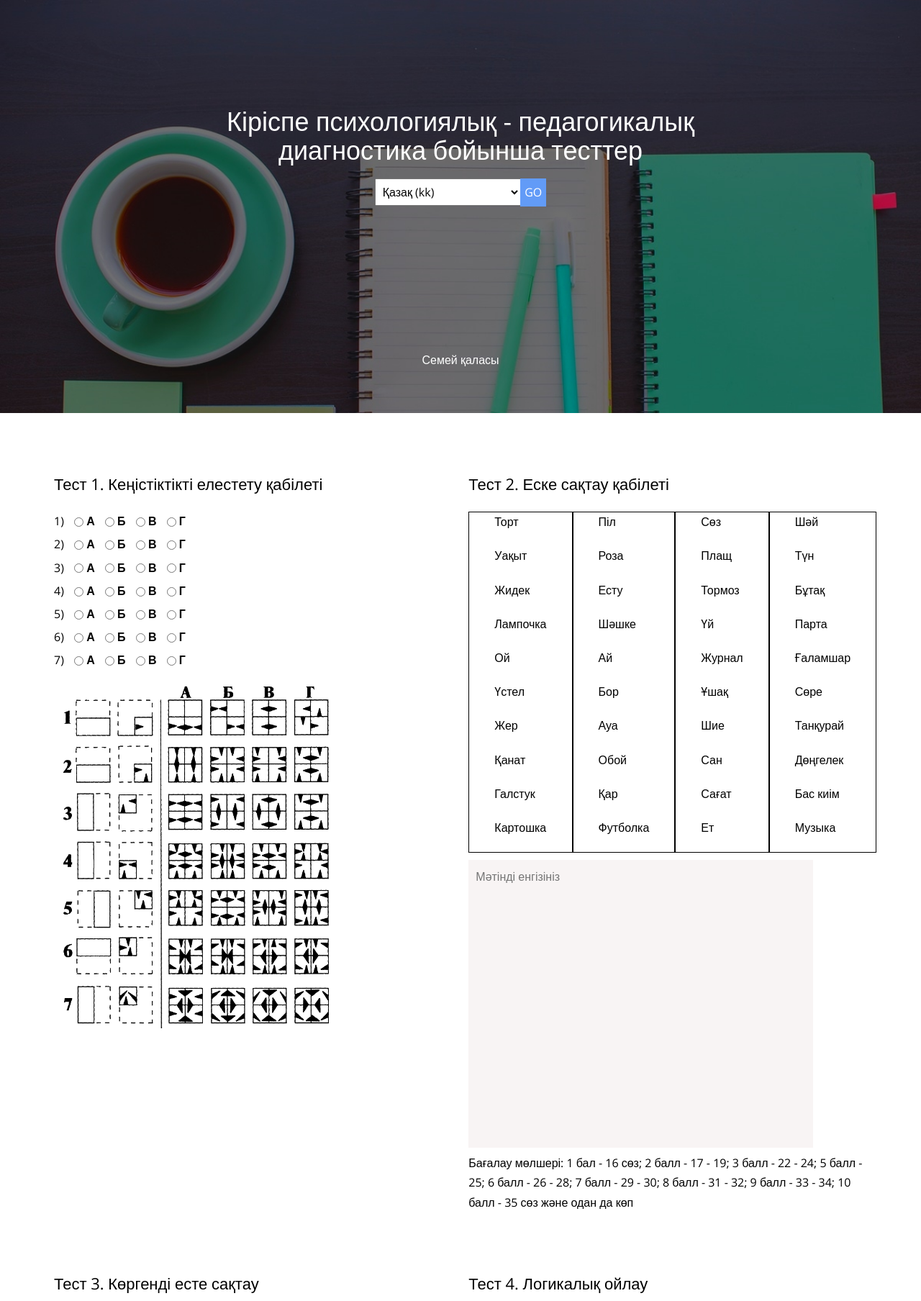
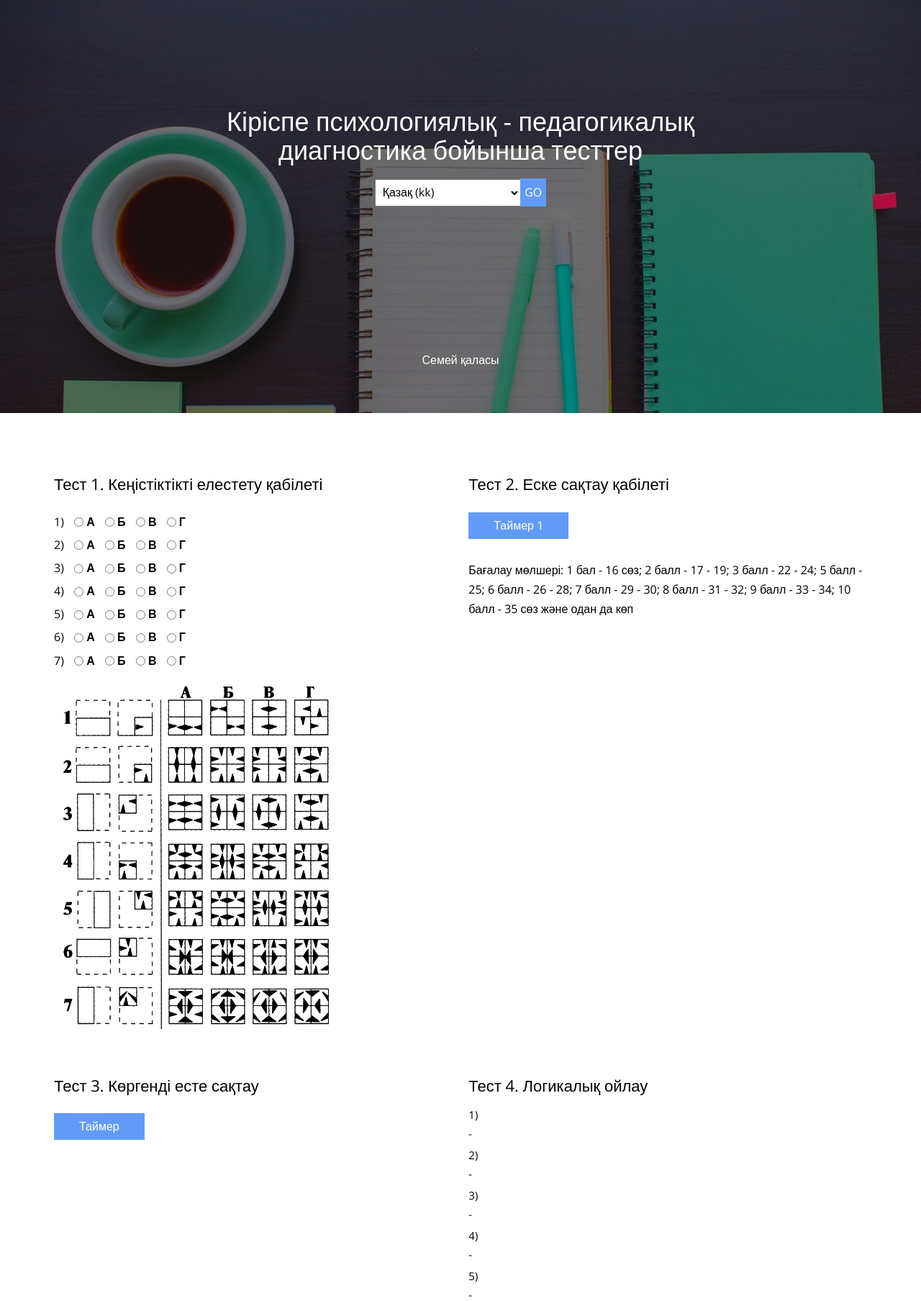
Before and after one commit to Sling-J/sfec-testing, a Django app: template Diplom/templates/Diplom/test.html in a window 1280 px wide. Shown: the part 122-1930 px from the top of the page at 72% size. Run offline with Django 3.2, Linux system fonts and the light colour scheme; data comes from the database, SQL or seed files in the repository; both versions use the stored data as it was after the commit; tables that the repository leaves empty hold one stand-in row (values such as "Sample post"); the template is opened without the code that fills it: values that come from a table or form of the project are taken from there, most other values are stand-ins (such as "Sample title", 1, 10 or a date in 2020); some libraries are stand-ins or nearby versions.

Commit message:
Timer to second test

```diff
--- a/Diplom/static/css/style.css
+++ b/Diplom/static/css/style.css
@@ -1200,7 +1200,8 @@
 	font-size: 22px;
 }
 
-#it-3-btn {
+#it-3-btn,
+.it-2-btn {
 	margin-bottom: 20px;
 	background: #629BF7;
 	border: none;
@@ -1211,21 +1212,25 @@
 	transition: all 0.1s;
 }
 
-#it-3-btn:active {
+#it-3-btn:active,
+.it-2-btn:active {
 	-webkit-box-shadow: inset 0px 0px 36px -13px rgba(0,0,0,0.75);
 		-moz-box-shadow: inset 0px 0px 36px -13px rgba(0,0,0,0.75);
 		     box-shadow: inset 0px 0px 36px -13px rgba(0,0,0,0.75);
 }
 
-#it-3-btn:disabled {
+#it-3-btn:disabled,
+.it-2-btn:disabled {
 	background: #9BC8EA;
 }
 
+.it-2-timer,
 .it-3-timer {
 	display: inline-block;
 	margin-left: 20px;
 }
 
+.it-2-timer,
 .it-3-timer,
 .it-3-question,
 .it-3-visibility {
@@ -1368,13 +1373,20 @@
 	background: #487FD6;
 }
 
+.test_2 {
+	/* display: flex; */
+	padding-bottom: 10px;
+}
 
-.test_2 {
-	display: flex;
-	padding-bottom: 10px;
+#test-2-textarea,
+.it-2-btn-2,
+.it-2-btn-3,
+.it-2-btn-4 {
+	display: none;
 }
 
 .test_2_item {
 	border: 1px solid black;
-	padding: 0 35px;
+	display: none;
+	text-align: center;
 }
--- a/Diplom/static/js/main.js
+++ b/Diplom/static/js/main.js
@@ -118,6 +118,117 @@
       }, 60000)
    });
 
+   $('#it-2-btn').click(function() {
+      const textArea = $('#test-2-textarea');
+      const testItem1 = $('.test_2_item-1');
+      const counter = $('.it-2-timer');
+      const duration = 800;
+      let str = 45;
+      $(this).prop('disabled', 'true');
+      counter.html(str + ' сек');
+      testItem1.fadeIn();
+      counter.fadeIn(duration);
+
+
+      const timer = setInterval(() => counter.html((str--) - 1 + ' сек'), 1000);
+
+      setTimeout(() => {
+         clearInterval(timer);
+         textArea.fadeIn(duration);
+         testItem1.hide();
+         counter.hide();
+      }, 45000)
+
+      setTimeout(() => {
+         textArea.hide(duration);
+         $(this).hide();
+         $('#it-2-btn-2').show();
+      }, 90000)
+   })
+
+   $('#it-2-btn-2').click(function() {
+      const textArea = $('#test-2-textarea');
+      const testItem1 = $('.test_2_item-2');
+      const counter = $('.it-2-timer');
+      const duration = 800;
+      let str = 45;
+      $(this).prop('disabled', 'true');
+
+      counter.html(str + ' сек');
+      testItem1.fadeIn();
+      counter.fadeIn(duration);
+
+      const timer = setInterval(() => counter.html((str--) - 1 + ' сек'), 1000);
+
+      setTimeout(() => {
+         clearInterval(timer);
+         textArea.fadeIn(duration);
+         testItem1.hide();
+         counter.hide();
+      }, 45000)
+
+      setTimeout(() => {
+         textArea.hide(duration);
+         $(this).hide();
+         $('#it-2-btn-3').show();
+      }, 90000)
+   })
+
+   $('#it-2-btn-3').click(function() {
+      const textArea = $('#test-2-textarea');
+      const testItem1 = $('.test_2_item-3');
+      const counter = $('.it-2-timer');
+      const duration = 800;
+      let str = 45;
+      $(this).prop('disabled', 'true');
+
+      counter.html(str + ' сек');
+      testItem1.fadeIn();
+      counter.fadeIn(duration);
+
+      const timer = setInterval(() => counter.html((str--) - 1 + ' сек'), 1000);
+
+      setTimeout(() => {
+         clearInterval(timer);
+         textArea.fadeIn(duration);
+         testItem1.hide();
+         counter.hide();
+      }, 45000)
+
+      setTimeout(() => {
+         textArea.hide(duration);
+         $(this).hide();
+         $('#it-2-btn-4').show();
+      }, 90000)
+   })
+
+   $('#it-2-btn-4').click(function() {
+      const textArea = $('#test-2-textarea');
+      const testItem1 = $('.test_2_item-4');
+      const counter = $('.it-2-timer');
+      const duration = 800;
+      let str = 45;
+      $(this).prop('disabled', 'true');
+
+      counter.html(str + ' сек');
+      testItem1.fadeIn();
+      counter.fadeIn(duration);
+
+      const timer = setInterval(() => counter.html((str--) - 1 + ' сек'), 1000);
+
+      setTimeout(() => {
+         clearInterval(timer);
+         textArea.fadeIn(duration);
+         testItem1.hide();
+         counter.hide();
+      }, 45000)
+
+      setTimeout(() => {
+         textArea.hide(duration);
+         $(this).hide();
+      }, 90000)
+   })
+
    $(function () {
       contentWayPoint();
       goToTop();
--- a/Diplom/templates/Diplom/answers.html
+++ b/Diplom/templates/Diplom/answers.html
@@ -135,8 +135,8 @@
       <div class="flex">
          <ul class="uk-tab-left answers-more" data-uk-tab="{connect:'#my-id'}">
             <li class="uk-active"><a href="">Ответы студентов</a></li>
-            <li><a href="">Вкладка</a></li>
-            <li><a href="">Вкладка</a></li>
+            <!-- <li><a href="">Вкладка</a></li>
+            <li><a href="">Вкладка</a></li> -->
          </ul>
          <ul id="my-id" class="uk-switcher answers-box" uk-margin">
             <li>
--- a/Diplom/templates/Diplom/test.html
+++ b/Diplom/templates/Diplom/test.html
@@ -93,57 +93,83 @@
                <div class="test-box-item it-2">
                   <p class="test-item-question">Тест 2. {% trans "Еске сақтау қабілеті" %}</p>
                   <div class="test_2">
-                     <div class="test_2_item">
+                     <div>
+                        <button class="it-2-btn" id="it-2-btn" type="button">Таймер 1</button>
+                        <button class="it-2-btn it-2-btn-2" id="it-2-btn-2" type="button">Таймер 2</button>
+                        <button class="it-2-btn it-2-btn-3" id="it-2-btn-3" type="button">Таймер 3</button>
+                        <button class="it-2-btn it-2-btn-4" id="it-2-btn-4" type="button">Таймер 4</button>
+                        <span class="it-2-timer"></span>
+                     </div>
+                     <div class="test_2_item test_2_item-1">
+
                            <p>{% trans "Торт" %}</p>
                            <p>{% trans "Уақыт" %}</p>
                            <p>{% trans "Жидек" %}</p>
                            <p>{% trans "Лампочка" %}</p>
                            <p>{% trans "Ой" %}</p>
+
+
+
                            <p>{% trans "Үстел" %}</p>
                            <p>{% trans "Жер" %}</p>
                            <p>{% trans "Қанат" %}</p>
                            <p>{% trans "Галстук" %}</p>
                            <p>{% trans "Картошка" %}</p>
+
                      </div>
-                     <div class="test_2_item">
+                     <div class="test_2_item test_2_item-2">
+
                            <p>{% trans "Піл" %}</p>
                            <p>{% trans "Роза" %}</p>
                            <p>{% trans "Есту" %}</p>
                            <p>{% trans "Шәшке" %}</p>
                            <p>{% trans "Ай" %}</p>
+
+
+
                            <p>{% trans "Бор" %}</p>
                            <p>{% trans "Ауа" %}</p>
                            <p>{% trans "Обой" %}</p>
                            <p>{% trans "Қар" %}</p>
                            <p>{% trans "Футболка" %}</p>
+
                      </div>
-                     <div class="test_2_item">
+                     <div class="test_2_item test_2_item-3">
+
                            <p>{% trans "Сөз" %}</p>
                            <p>{% trans "Плащ" %}</p>
                            <p>{% trans "Тормоз" %}</p>
                            <p>{% trans "Үй" %}</p>
                            <p>{% trans "Журнал" %}</p>
+
+
+
                            <p>{% trans "Ұшақ" %}</p>
                            <p>{% trans "Шие" %}</p>
                            <p>{% trans "Сан" %}</p>
                            <p>{% trans "Сағат" %}</p>
                            <p>{% trans "Ет" %}</p>
+
                      </div>
-                     <div class="test_2_item">
+                     <div class="test_2_item test_2_item-4">
+
                            <p>{% trans "Шәй" %}</p>
                            <p>{% trans "Түн" %}</p>
                            <p>{% trans "Бұтақ" %}</p>
                            <p>{% trans "Парта" %}</p>
                            <p>{% trans "Ғаламшар" %}</p>
+
+
+
                            <p>{% trans "Сөре" %}</p>
                            <p>{% trans "Танқурай" %}</p>
                            <p>{% trans "Дөңгелек" %}</p>
                            <p>{% trans "Бас киім" %}</p>
                            <p>{% trans "Музыка" %}</p>
-                     </div>
 
                      </div>
-                     <textarea class="remember-field" placeholder="Мәтінді енгізініз" name="T2"></textarea>
+                  </div>
+                  <textarea id="test-2-textarea" class="remember-field" placeholder="Мәтінді енгізініз" name="T2"></textarea>
                   <p>
                      {% trans "Бағалау мөлшері: 1 бал - 16 сөз; 2 балл - 17 - 19; 3 балл - 22 - 24; 5 балл - 25; 6 балл - 26 - 28; 7 балл - 29 - 30; 8 балл - 31 - 32; 9 балл - 33 - 34; 10 балл - 35 сөз және одан да көп" %}
                   </p>
```
Also changed, not shown: db.sqlite3. Lines whose indentation alone changed are shown as unchanged.
